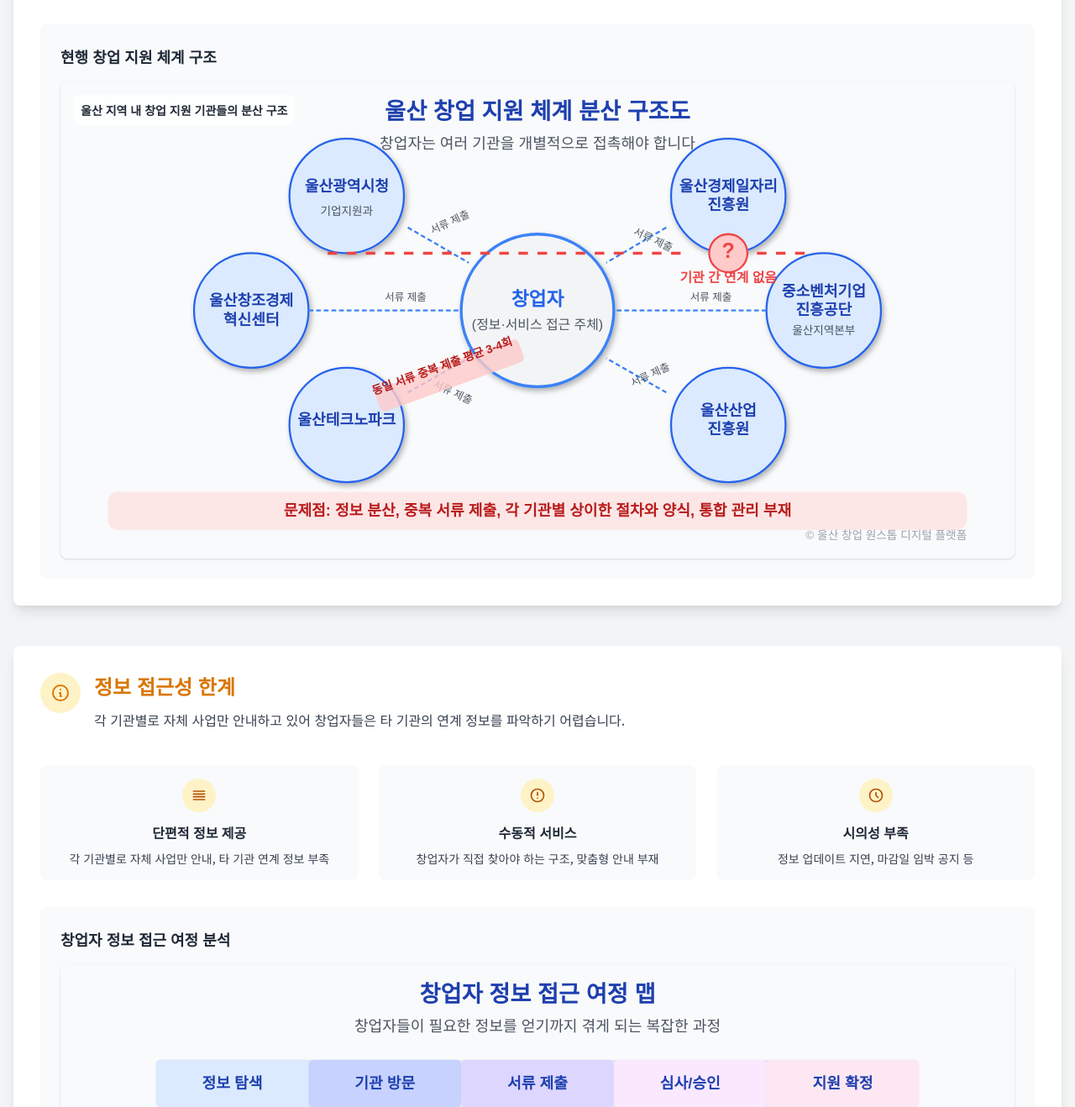
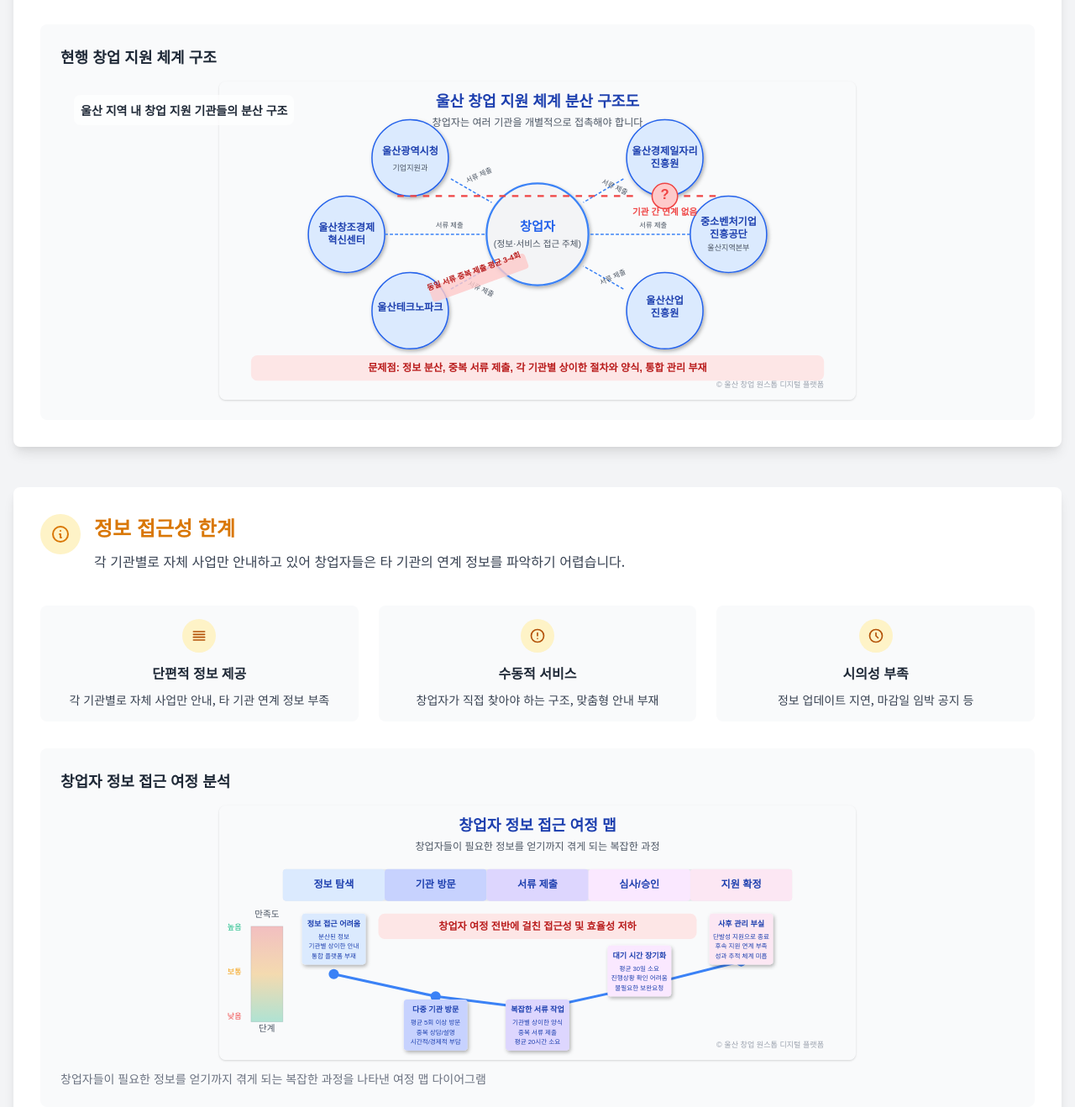
Before and after one commit to yonghwan1106/Ulsan_Regulatory_Reform, a plain HTML site: page current-state.html in a window 1280 px wide. Shown: the part 2958-4276 px from the top of the page at 84% size. Drawn offline with nearby package versions, Linux system fonts and the light colour scheme.

Commit message:
Add files via upload

```diff
--- a/current-state.html
+++ b/current-state.html
@@ -263,7 +263,7 @@
                     <div class="bg-gray-50 p-6 rounded-lg">
                         <h4 class="font-bold text-lg mb-4">현행 창업 지원 체계 구조</h4>
                         <div class="relative">
-                            <img src="img/support_system_structure.svg" alt="창업 지원 체계 분산 구조도" class="w-full h-auto rounded-lg shadow">
+                            <img src="img/support_system_structure.svg" alt="창업 지원 체계 분산 구조도" class="block w-2/3 h-auto mx-auto rounded-lg shadow">
                             <div class="absolute top-4 left-4 bg-white bg-opacity-75 p-2 rounded-lg">
                                 <p class="text-sm font-semibold text-gray-800">울산 지역 내 창업 지원 기관들의 분산 구조</p>
                             </div>
@@ -324,7 +324,7 @@
                     <div class="bg-gray-50 p-6 rounded-lg">
                         <h4 class="font-bold text-lg mb-4">창업자 정보 접근 여정 분석</h4>
                         <div class="relative">
-                            <img src="img/startup_journey_map.svg" alt="창업자 정보 접근 여정 맵" class="w-full h-auto rounded-lg shadow">
+                            <img src="img/startup_journey_map.svg" alt="창업자 정보 접근 여정 맵"  class="block w-2/3 h-auto mx-auto rounded-lg shadow">
                         </div>
                         <p class="text-sm text-gray-500 mt-3">창업자들이 필요한 정보를 얻기까지 겪게 되는 복잡한 과정을 나타낸 여정 맵 다이어그램</p>
                     </div>
```
Also changed, not shown: improvement.html (+3 -3 lines).
